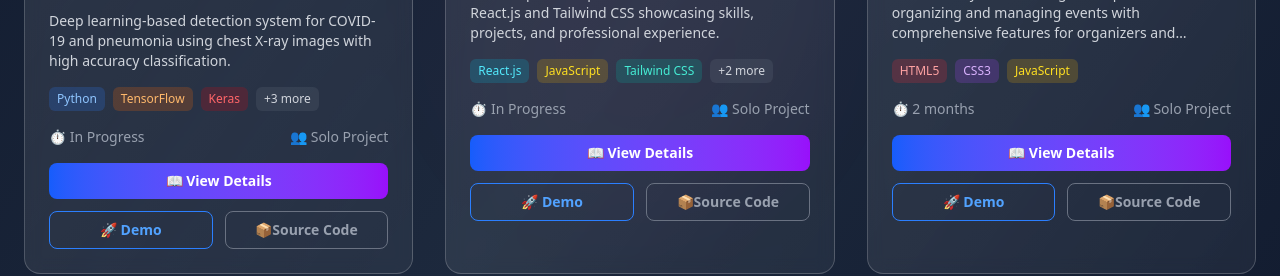
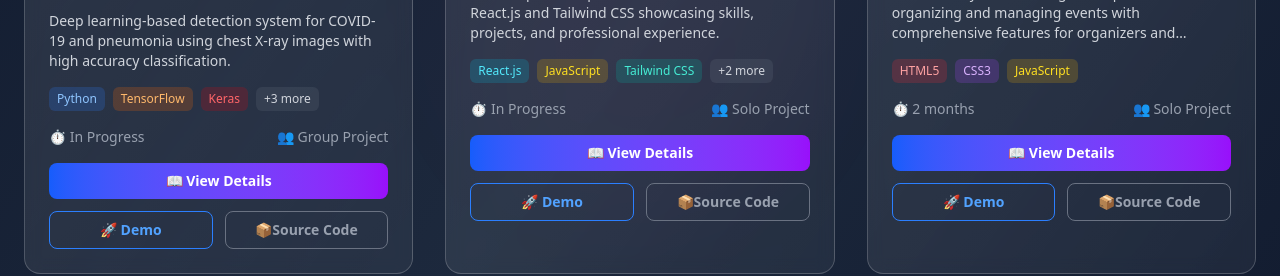
Before and after one commit to Nandhitha1807/Personal_Portfolio, a React (Vite) app: page / in a window 1280 px wide. Shown: the part 4800-5076 px from the top of the page. Built offline with nearby package versions, Linux system fonts and the light colour scheme.

Commit message:
Added solo to group

```diff
--- a/src/components/Projects.jsx
+++ b/src/components/Projects.jsx
@@ -25,7 +25,7 @@ const Projects = () => {
       githubUrl: "https://github.com/Nandhitha1807/Covid19_Pnuemonia_Prediction",
       status: "Ongoing",
       duration: "In Progress",
-      teamSize: "Solo Project"
+      teamSize: "Group Project"
     },
     {
       id: 2,
```
